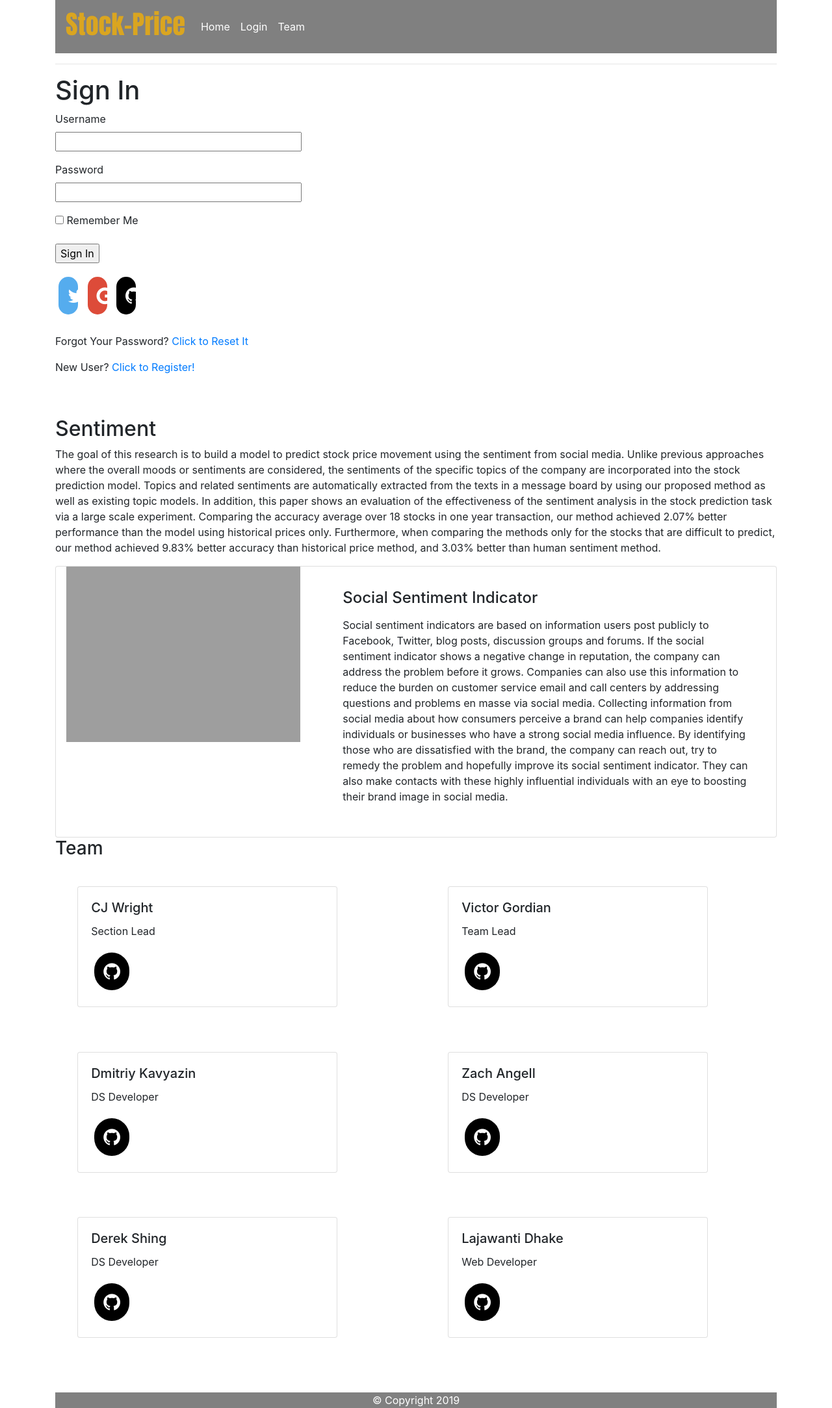
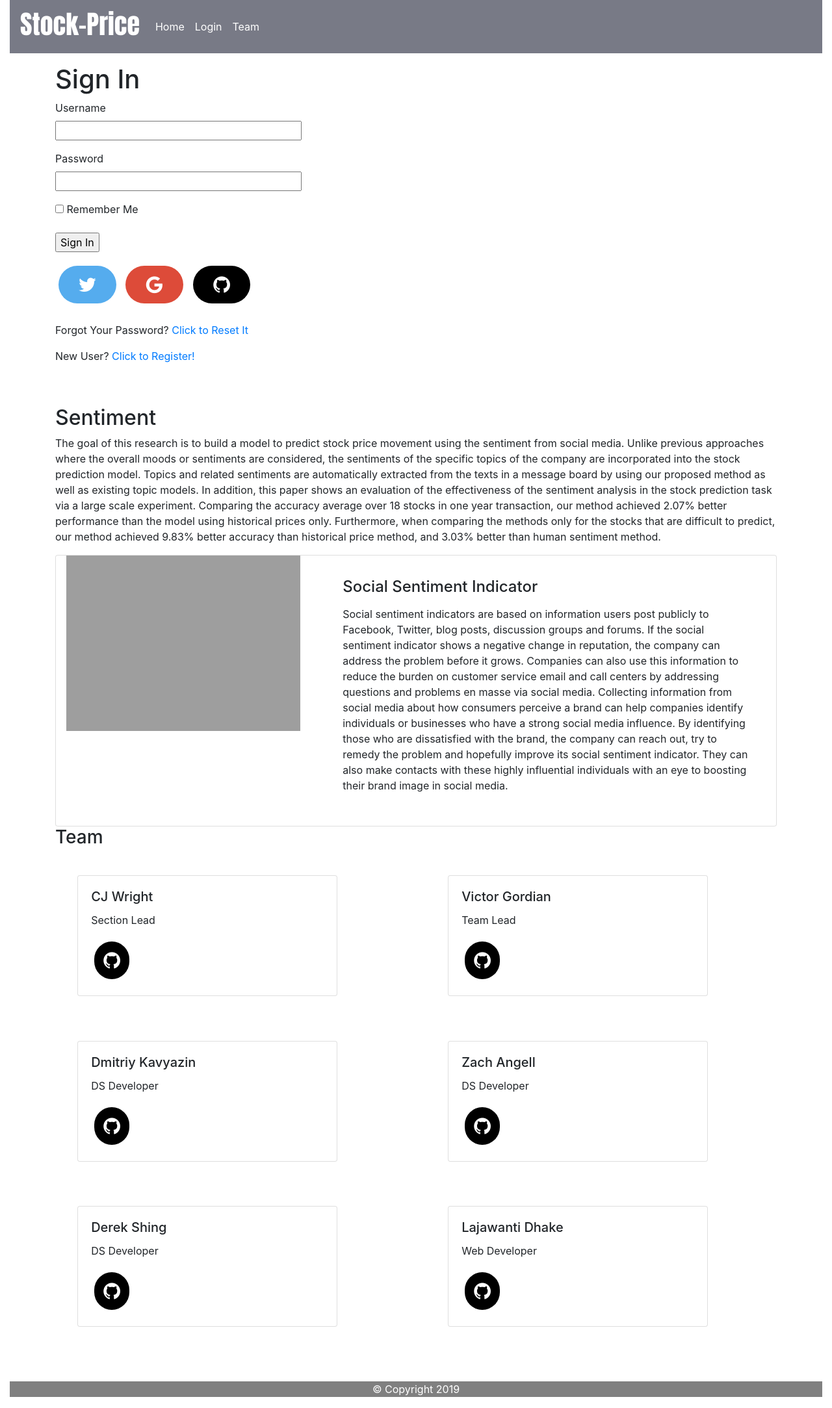
Before and after one commit to labs13-stock-price/backend, a Flask app: page /login in a window 1280 px wide. Shown: the whole page at 65% size. Run offline with Flask 3, Linux system fonts and the light colour scheme; tables that the repository leaves empty hold one stand-in row (values such as "Sample post"); parts of the project's set-up code (start-up, migrations or seed data) failed here and were passed over; some libraries are stand-ins or nearby versions; grey boxes are pictures that could not be loaded.

Commit message:
Some style changes

```diff
--- a/app/templates/base.html
+++ b/app/templates/base.html
@@ -5,11 +5,12 @@
         <link rel="stylesheet" href="https://stackpath.bootstrapcdn.com/bootstrap/4.3.1/css/bootstrap.min.css" integrity="sha384-ggOyR0iXCbMQv3Xipma34MD+dH/1fQ784/j6cY/iJTQUOhcWr7x9JvoRxT2MZw1T" crossorigin="anonymous">
         <link rel="stylesheet" href="https://cdnjs.cloudflare.com/ajax/libs/font-awesome/4.7.0/css/font-awesome.min.css">
         <link rel="stylesheet" type="text/css" href="style.css">
+
         <style>
                 .fa {
                     padding: 14px;
                     font-size: 30px;
-                    width: 30px;
+                    width: 8%;
                     text-align: center;
                     text-decoration: none;
                     margin: 5px 5px;
@@ -45,15 +46,15 @@
                 .col{
                     margin : 3%;
                 }
+
         </style>
     </head>
 
     <body>
-        <div class="container">
-
-                <nav class="navbar navbar-fixed-top navbar-expand-md" style="background-color: gray;">
+        <div class="container-fluid">
+            <nav class="navbar navbar-default navbar-fixed-top navbar-expand-md sticky-top" style="background-color: rgb(120, 122, 134);">
                     <a class="navbar-brand" href="{{ url_for('index') }}">
-                            <h1 style = "color:goldenrod; font-family: Impact, Haettenschweiler, 'Arial Narrow Bold', sans-serif">Stock-Price</h1>
+                        <h1 style = "color:white; font-family: Impact, Haettenschweiler, 'Arial Narrow Bold', sans-serif;">Stock-Price</h1>
                     </a>
                     <button class="navbar-toggler navbar-dark" type="button" data-toggle="collapse" data-target="#main-navigation">
                           <span class="navbar-toggler-icon" style="background-color: gray"></span>
@@ -88,8 +89,9 @@
                     </div>
             </nav>
 
+        <div class = "container">
+            <p></p>
 
-        <hr>
             {% with messages = get_flashed_messages() %}
             {% if messages %}
             <ul>
@@ -100,6 +102,8 @@
             {% endif %}
             {% endwith %}
             {% block content %}{% endblock %}
+
+
         <div>
             <br/></br>
             <h2>Sentiment</h2>
@@ -197,18 +201,20 @@
                         </div>
                 </div>
         </section> <!--Section Team end-->
+        </div> <!--Container class div end-->
+
+        <footer class="footer">
+            &copy; Copyright 2019 <br />
+        </footer>
 
 
 
 
-            <footer class="footer">
-                    &copy; Copyright 2019 <br />
-            </footer>
-            </div>
+        </div> <!--Container-fluid class div end-->
+
         <script src="https://code.jquery.com/jquery-3.3.1.slim.min.js" integrity="sha384-q8i/X+965DzO0rT7abK41JStQIAqVgRVzpbzo5smXKp4YfRvH+8abtTE1Pi6jizo" crossorigin="anonymous"></script>
         <script src="https://cdnjs.cloudflare.com/ajax/libs/popper.js/1.14.7/umd/popper.min.js" integrity="sha384-UO2eT0CpHqdSJQ6hJty5KVphtPhzWj9WO1clHTMGa3JDZwrnQq4sF86dIHNDz0W1" crossorigin="anonymous"></script>
         <script src="https://stackpath.bootstrapcdn.com/bootstrap/4.3.1/js/bootstrap.min.js" integrity="sha384-JjSmVgyd0p3pXB1rRibZUAYoIIy6OrQ6VrjIEaFf/nJGzIxFDsf4x0xIM+B07jRM" crossorigin="anonymous"></script>
 
-
     </body>
 </html>
```
Also changed, not shown: app/templates/premium_already.html (+6 -2 lines), app/templates/premium_response.html (+6 -1 lines). Lines whose indentation alone changed are shown as unchanged.
